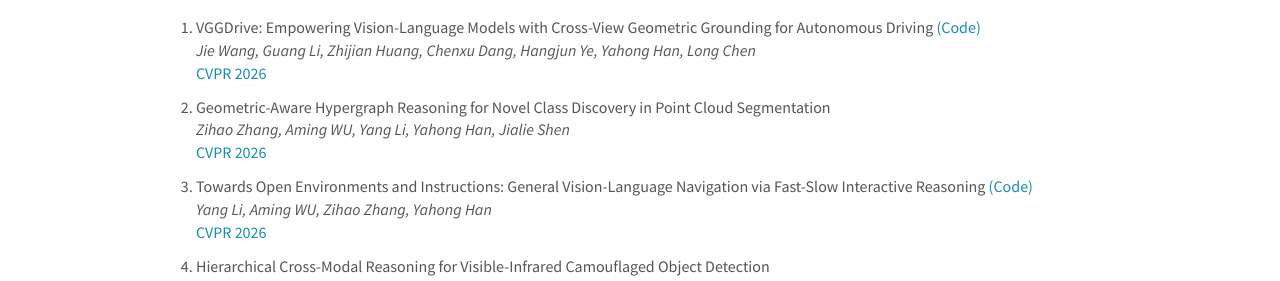
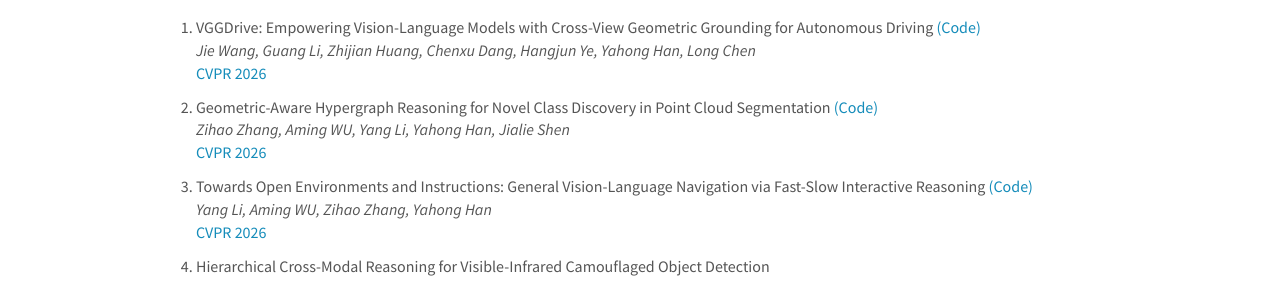
Before and after one commit to tjumm/tjumm.github.io, a Jekyll site: the page built from _pages/publications.md, in a window 1280 px wide and 900 px high. Shown: the part 132-413 px from the top of the window. Built offline with Jekyll 4.4.1, drawn with Linux system fonts in a browser that asks for light colours; comment, search, counter and statistics services are not loaded.

Commit message:
Update publist.yml

```diff
--- a/_data/publist.yml
+++ b/_data/publist.yml
@@ -9,7 +9,7 @@
   highlight: 0
 
 
-- title: "1. Geometric-Aware Hypergraph Reasoning for Novel Class Discovery in Point Cloud Segmentation"
+- title: "1. Geometric-Aware Hypergraph Reasoning for Novel Class Discovery in Point Cloud Segmentation <a href='https://github.com/2490o/HyperNCD'>(Code)</a>"
   image: dummy.png
   description:
   authors: Zihao Zhang, Aming WU, Yang Li, Yahong Han, Jialie Shen
```
